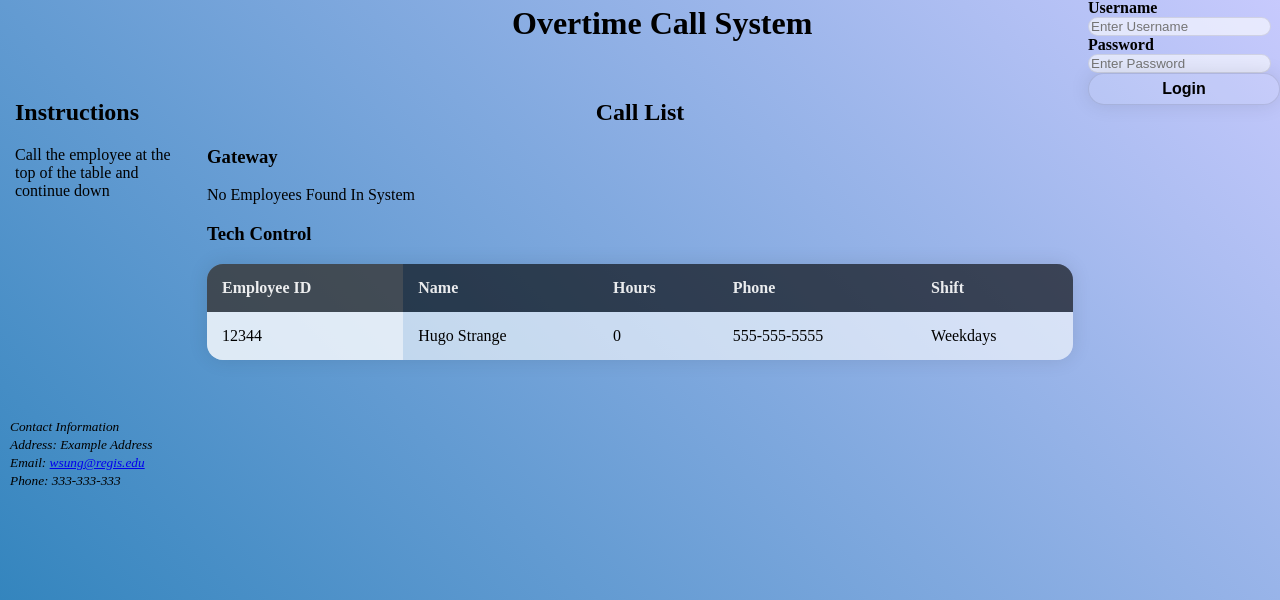
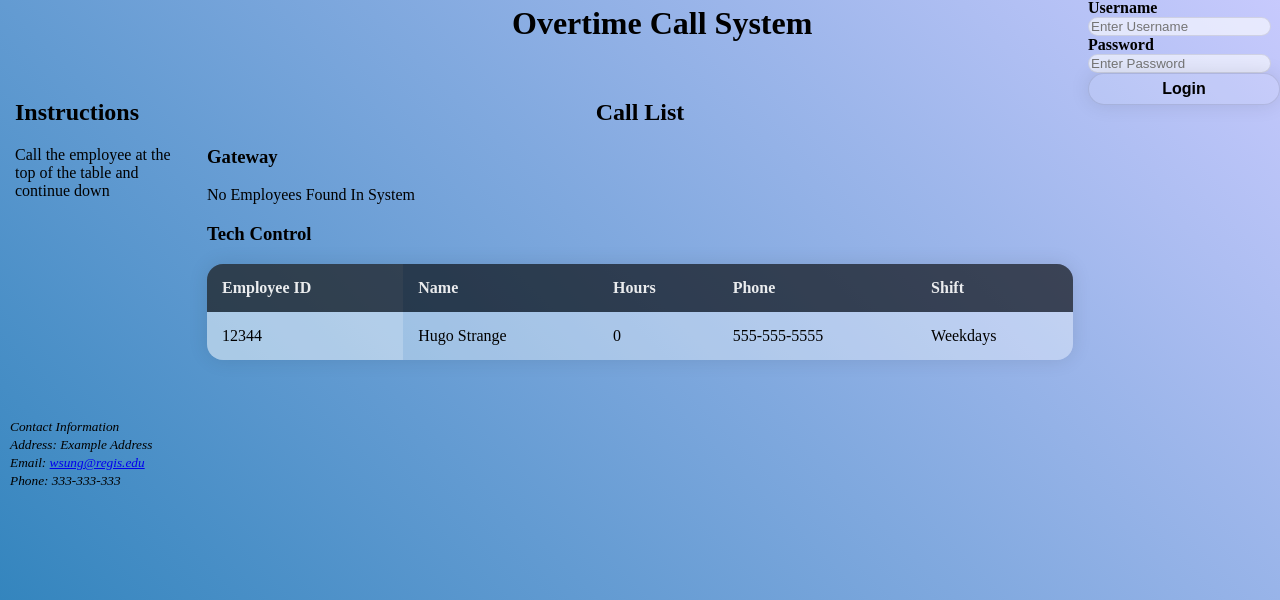
Before and after one commit to KungFoodie/overtime-app, a Flask app: page / in a window 1280 px wide, with the pointer over the restyled element. Shown: the part 62-662 px from the top of the page. Run offline with Flask 3, Linux system fonts and the light colour scheme; data that the repository does not hold is empty.

Commit message:
updated table hover and created configuration

```diff
--- a/Capstone/static/css/webdefault.css
+++ b/Capstone/static/css/webdefault.css
@@ -148,7 +148,7 @@ thead, th {
 }
 
 td:hover::before {
-    background-color: rgba(255,255,255,0.5);
+    background-color: rgba(255,255,255,0.2);
     content: '';
     height: 100%;
     left: -5000px;
@@ -159,7 +159,7 @@ td:hover::before {
 }
 
 td:hover::after {
-    background-color: rgba(255,255,255,0.5);
+    background-color: rgba(255,255,255,0.2);
     content: '';
     height: 10000px;
     left: 0;
```
Also changed, not shown: README.md.
